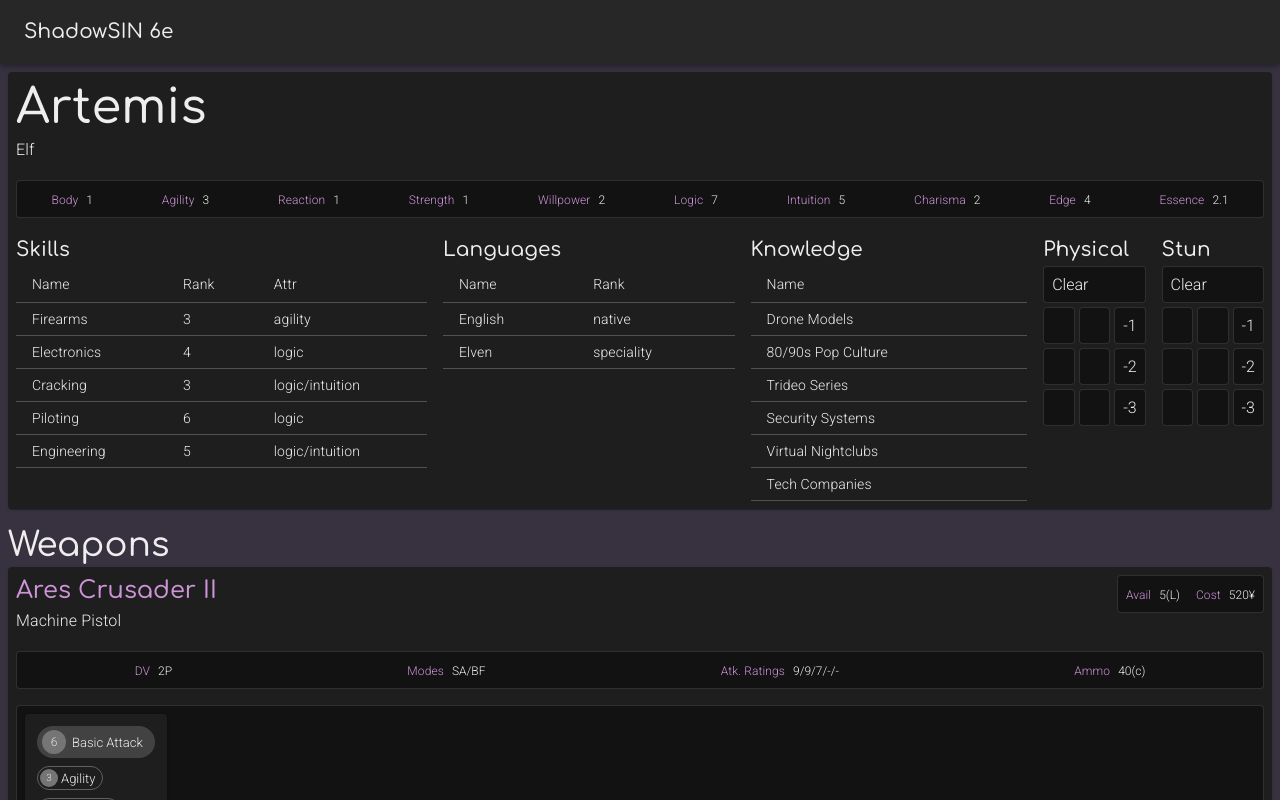
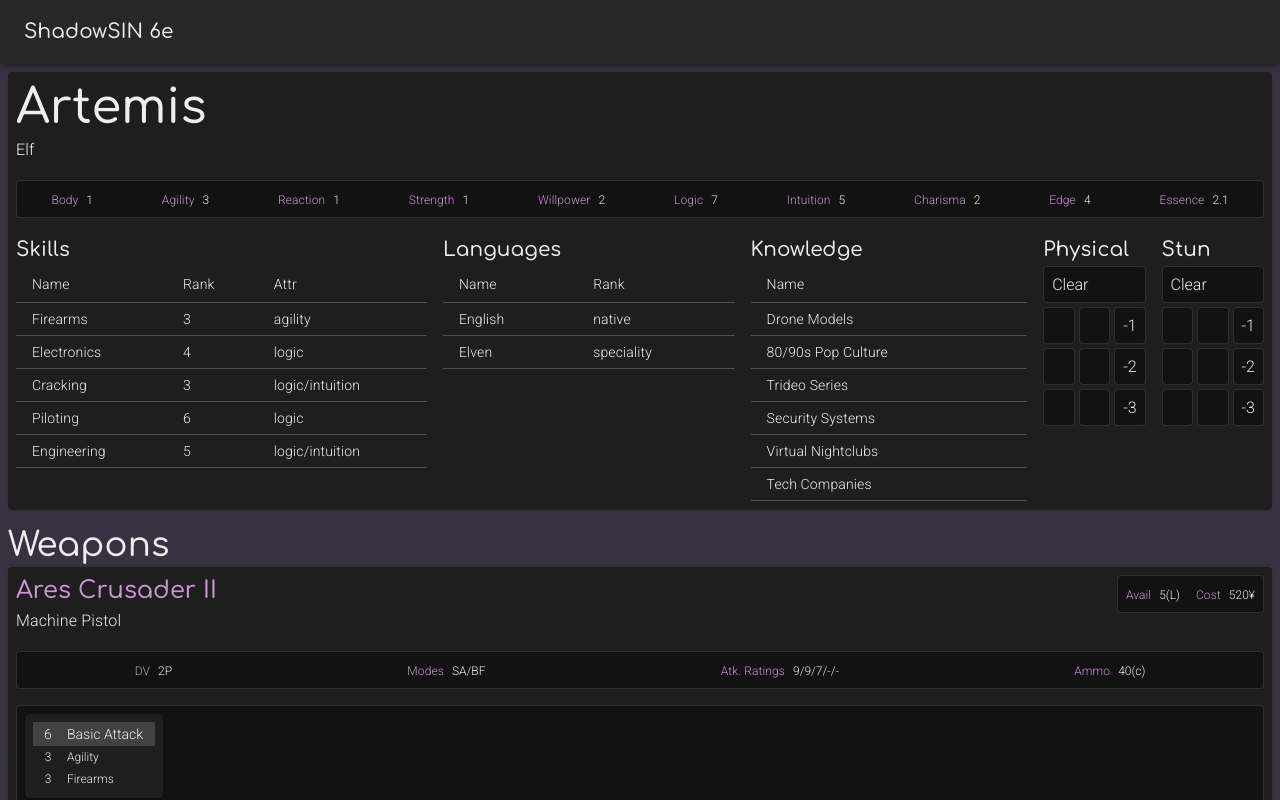
Before and after one commit to Zeragamba/ShadowSIN, a React (Create React App) app: page / in a window 1280 px wide. Built offline with nearby package versions, Linux system fonts and the light colour scheme.

Commit message:
add control rig into dice calculations

```diff
--- a/src/Gear/Augments/AugmentData.ts
+++ b/src/Gear/Augments/AugmentData.ts
@@ -1,9 +1,13 @@
+import { AttributeData } from '../../System/Attribute'
 import { GearData, GearType } from '../GearData'
 
 export interface AugmentData extends GearData {
   gearType: GearType.augment
   augmentType: AugmentType
-  grade: AugmentGrade
+
+  attributes: {
+    grade: AttributeData<string>
+  }
 }
 
 export enum AugmentType {
--- a/src/Gear/Augments/HeadwearData.ts
+++ b/src/Gear/Augments/HeadwearData.ts
@@ -1,16 +1,25 @@
+import { AttributeData } from '../../System/Attribute'
 import { AugmentData } from './AugmentData'
 
 export interface HeadwearData extends AugmentData {
   type: string
 }
 
+export interface ControlRigData extends HeadwearData {
+  type: HeadwearTypes.controlRig
+  attributes: {
+    grade: AttributeData<string>
+    rating: AttributeData<number>
+  }
+}
+
 export enum HeadwearTypes {
-  commlink = 'aug.headwear.commlink',
-  controlRig = 'aug.headwear.controlRig',
-  cortexBomb = 'aug.headwear.cortexBomb',
-  cyberdeck = 'aug.headwear.cyberdeck',
-  datajack = 'aug.headwear.datajack',
-  datalock = 'aug.headwear.datalock',
-  olfactoryBooster = 'aug.headwear.olfactoryBooster',
-  simrig = 'aug.headwear.simrig',
+  commlink = 'commlink',
+  controlRig = 'controlRig',
+  cortexBomb = 'cortexBomb',
+  cyberdeck = 'cyberdeck',
+  datajack = 'datajack',
+  datalock = 'datalock',
+  olfactoryBooster = 'olfactoryBooster',
+  simrig = 'simrig',
 }
--- a/src/Gear/GearContext.tsx
+++ b/src/Gear/GearContext.tsx
@@ -91,20 +91,6 @@ export function useAllGear (): GearData[] {
   return gear
 }
 
-export function useParentGear (gearId: GearId | undefined): GearData[] {
-  const allGear = useAllGear()
-  const parentGear: GearData[] = []
-
-  let curGear = allGear.find(gear => gear.id === gearId)
-  while (curGear && curGear.attachedTo) {
-    const parentId = curGear?.attachedTo
-    curGear = allGear.find(gear => gear.id === parentId)
-    if (curGear) parentGear.push(curGear)
-  }
-
-  return parentGear
-}
-
 export function useGear<T extends GearData> (gearId: GearId | undefined): T | undefined {
   const allGear = useAllGear()
 
@@ -119,9 +105,8 @@ interface GearHookOptions {
   filter? (gear: GearData): boolean
 }
 
-export function useAttachedGear<T extends GearData> (gearId: GearId, options: GearHookOptions = {}): T[] {
-  let gear = useAllGear()
-    .filter(gear => gear.attachedTo === gearId)
+export function useAttachedGear<T extends GearData = GearData> (gearId: GearId, options: GearHookOptions = {}): T[] {
+  let gear = useFilterGear(gear => gear.attachedTo === gearId)
 
   if (options.type) {
     gear = gear.filter(gear => gear.gearType === options.type)
@@ -134,6 +119,17 @@ export function useAttachedGear<T extends GearData> (gearId: GearId, options: Ge
   return gear.map(gear => gear as T)
 }
 
-export function useGearOfType<T extends GearData> (gearType: GearType): T[] {
-  return useAllGear().filter(gear => gear.gearType === gearType).map(gear => gear as T)
+export function useGearOfType<T extends GearData = GearData> (gearType: GearType): T[] {
+  return useFilterGear<T>(gear => gear.gearType === gearType)
 }
+
+type GearFilter = (gear: GearData) => boolean
+
+export function useFindGear<T extends GearData = GearData> (filter: GearFilter): T | undefined {
+  const foundGear = useAllGear().find(filter)
+  return foundGear ? foundGear as T : undefined
+}
+
+export function useFilterGear<T extends GearData = GearData> (filter: GearFilter): T[] {
+  return useAllGear().filter(filter).map(gear => gear as T)
+}
--- a/src/Gear/Software/Autosoft/AutosoftProvider.tsx
+++ b/src/Gear/Software/Autosoft/AutosoftProvider.tsx
@@ -1,5 +1,6 @@
 import { createContext, FC, useContext } from 'react'
 
+import { GearType } from '../../GearData'
 import { AutosoftData } from './AutosoftData'
 
 const AutosoftContext = createContext<AutosoftData[]>([])
@@ -24,5 +25,8 @@ export const useAutosoft = (name: string): AutosoftData | undefined => {
 
 export const useTargetingAutosoft = (weaponName: string): AutosoftData | undefined => {
   const autosofts = useContext(AutosoftContext)
-  return autosofts.find(autosoft => autosoft.weapon === weaponName)
+  return autosofts
+    .filter(autosoft => autosoft.gearType === GearType.autosoft)
+    .map(autosoft => autosoft as AutosoftData)
+    .find(autosoft => autosoft.attributes.weapon?.value === weaponName)
 }
--- a/src/Gear/Vehicles/DicePools.tsx
+++ b/src/Gear/Vehicles/DicePools.tsx
@@ -1,9 +1,11 @@
 import { FC } from 'react'
 
 import { useSkill } from '../../Character/CharacterProvider'
-import { useAttribute } from '../../System/AttributeProvider'
+import { useAttributeValue } from '../../System/AttributeProvider'
 import { ActiveSkillData, ActiveSkillId } from '../../System/Skill/SkillData'
 import { DiceGroup, DicePool } from '../../UI/DicePool'
+import { ControlRigData, HeadwearTypes } from '../Augments/HeadwearData'
+import { useFindGear } from '../GearContext'
 import { AutosoftType } from '../Software/Autosoft/AutosoftData'
 import { useAutosoft } from '../Software/Autosoft/AutosoftProvider'
 import { VehicleData } from './VehicleData'
@@ -30,14 +32,16 @@ export const PilotEvadePool: VehicleDicePool = () => {
 
 export const RiggedEvadePool: VehicleDicePool = () => {
   const pilotingSkill = useSkill<ActiveSkillData>(ActiveSkillId.piloting)
-  const reactionAttr = useAttribute<number>('reaction')
+  const intuition = useAttributeValue<number>('intuition', 0)
 
-  const groups: DiceGroup[] = []
-  groups.push({ name: 'Piloting', size: pilotingSkill?.rank })
-  groups.push({ name: 'Reaction', size: reactionAttr?.value })
+  const controlRig = useFindGear<ControlRigData>(gear => gear.type === HeadwearTypes.controlRig)
+  if (!controlRig) return null
 
-  return <DicePool
-    name={'Rigged Evade'}
-    groups={groups}
-  />
+  const groups: DiceGroup[] = [
+    { name: 'Piloting', size: pilotingSkill?.rank },
+    { name: 'Intuition', size: intuition },
+    { name: 'Control Rig', size: controlRig.attributes.rating.value },
+  ]
+
+  return <DicePool name={'Rigged Evade'} groups={groups} />
 }
--- a/src/Gear/Weapons/Firearms/DicePools.tsx
+++ b/src/Gear/Weapons/Firearms/DicePools.tsx
@@ -5,6 +5,8 @@ import { useAttributeValue } from '../../../System/AttributeProvider'
 import { hasExpertise, hasSpecialty } from '../../../System/Skill/Helpers'
 import { ActiveSkillData, ActiveSkillId } from '../../../System/Skill/SkillData'
 import { DiceGroup, DicePool } from '../../../UI/DicePool'
+import { ControlRigData, HeadwearTypes } from '../../Augments/HeadwearData'
+import { useFindGear } from '../../GearContext'
 import { useTargetingAutosoft } from '../../Software/Autosoft/AutosoftProvider'
 import { WeaponData } from '../WeaponData'
 
@@ -68,11 +70,15 @@ export const RiggedAttackPool: FC<FirearmPoolProps> = () => {
   const logicAttr = useAttributeValue<number>('logic', 0)
   const engineeringSkill = useSkill<ActiveSkillData>(ActiveSkillId.engineering)
 
+  const controlRig = useFindGear<ControlRigData>(gear => gear.type === HeadwearTypes.controlRig)
+  if (!controlRig) return null
+
   return <DicePool
     name={'Rigged Attack'}
     groups={[
       { name: 'Logic', size: logicAttr },
       { name: 'Engineering', size: engineeringSkill?.rank },
+      { name: 'Control Rig', size: controlRig.attributes.rating.value },
     ]}
   />
 }
--- a/src/UI/DicePool.tsx
+++ b/src/UI/DicePool.tsx
@@ -1,7 +1,5 @@
-import { Avatar, Box, Chip, Paper } from '@material-ui/core'
+import { Box, Paper } from '@material-ui/core'
 import { FC } from 'react'
-
-import { toTitleCase } from '../Helpers'
 
 export const toDiceGroup = (input: DiceGroupLike): DiceGroup => {
   return {
@@ -31,7 +29,7 @@ interface DicePoolProps {
 export const DicePools: FC = ({
   children,
 }) => {
-  return <Paper variant="outlined" sx={{ padding: 1, display: 'flex'}}>{children}</Paper>
+  return <Paper variant="outlined" sx={{ padding: 1, display: 'flex' }}>{children}</Paper>
 }
 
 export const DicePool: FC<DicePoolProps> = ({
@@ -42,13 +40,9 @@ export const DicePool: FC<DicePoolProps> = ({
 
   return (
     <Paper sx={{ display: 'inline-flex', padding: 1, flexDirection: 'column' }}>
-      <Box sx={{ padding: 0.5 }}>
-        <DiceGroupDisplay name={name} size={total} />
-      </Box>
+      <DiceGroupDisplay name={name} size={total} total />
       {groups.map(group => (
-        <Box key={group.name} sx={{ padding: 0.5 }}>
-          <DiceGroupDisplay name={group.name} size={group.size || group.default || 0} outlined small />
-        </Box>
+        <DiceGroupDisplay key={group.name} name={group.name} size={group.size || group.default || 0} />
       ))}
     </Paper>
   )
@@ -57,22 +51,21 @@ export const DicePool: FC<DicePoolProps> = ({
 interface DiceGroupDisplayProps {
   name: string
   size: number
-  outlined?: boolean
-  small?: boolean
+  total?: boolean
 }
 
 const DiceGroupDisplay: FC<DiceGroupDisplayProps> = ({
   name,
   size,
-  outlined = false,
-  small,
+  total,
 }) => {
+  const sizeStyles = { display: 'inline-block', padding: 0.5, width: 30, textAlign: 'center' } as const
+  const nameStyles = { display: 'inline-block', padding: 0.5, marginRight: 1 } as const
+
   return (
-    <Chip
-      avatar={<Avatar>{size}</Avatar>}
-      label={toTitleCase(name)}
-      variant={outlined ? 'outlined' : undefined}
-      size={small ? 'small' : undefined}
-    />
+    <Box sx={{ display: 'flex', fontSize: total ? 14 : 12, backgroundColor: total ? '#424242' : undefined }}>
+      <Box sx={sizeStyles}>{size}</Box>
+      <Box sx={nameStyles}>{name}</Box>
+    </Box>
   )
 }
--- a/src/data/Artemis.ts
+++ b/src/data/Artemis.ts
@@ -1,4 +1,6 @@
 import { CharacterData } from '../Character/CharacterData'
+import { AugmentGrade, AugmentType } from '../Gear/Augments/AugmentData'
+import { ControlRigData, HeadwearTypes } from '../Gear/Augments/HeadwearData'
 import { GearData, GearType } from '../Gear/GearData'
 import { RccData } from '../Gear/Rigger/RccData'
 import { AutosoftData, AutosoftType } from '../Gear/Software/Autosoft/AutosoftData'
@@ -129,6 +131,21 @@ function addGear<T extends GearData> (gear: T): T {
   Artemis.gear.push(gear)
   return gear
 }
+
+addGear<ControlRigData>({
+  id: null,
+  gearType: GearType.augment,
+  name: 'Control Rig',
+  type: HeadwearTypes.controlRig,
+  augmentType: AugmentType.headware,
+  avail: { rarity: 3, license: true },
+  cost: 60_000,
+
+  attributes: {
+    rating: { name: 'Rating', value: 2 },
+    grade: { name: 'Grade', value: AugmentGrade.used },
+  },
+})
 
 addGear<WeaponData>({
   id: null,
```
Also changed, not shown: src/Character/CharacterAttribute.tsx (deleted, +0 -15 lines).
